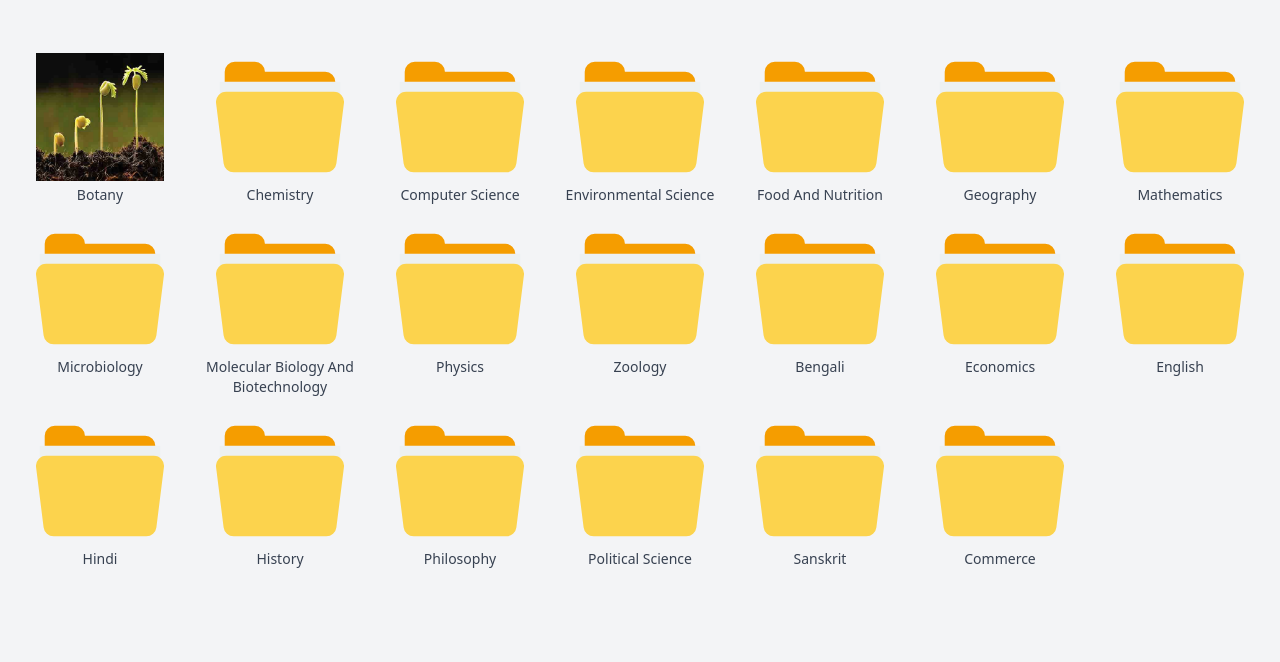
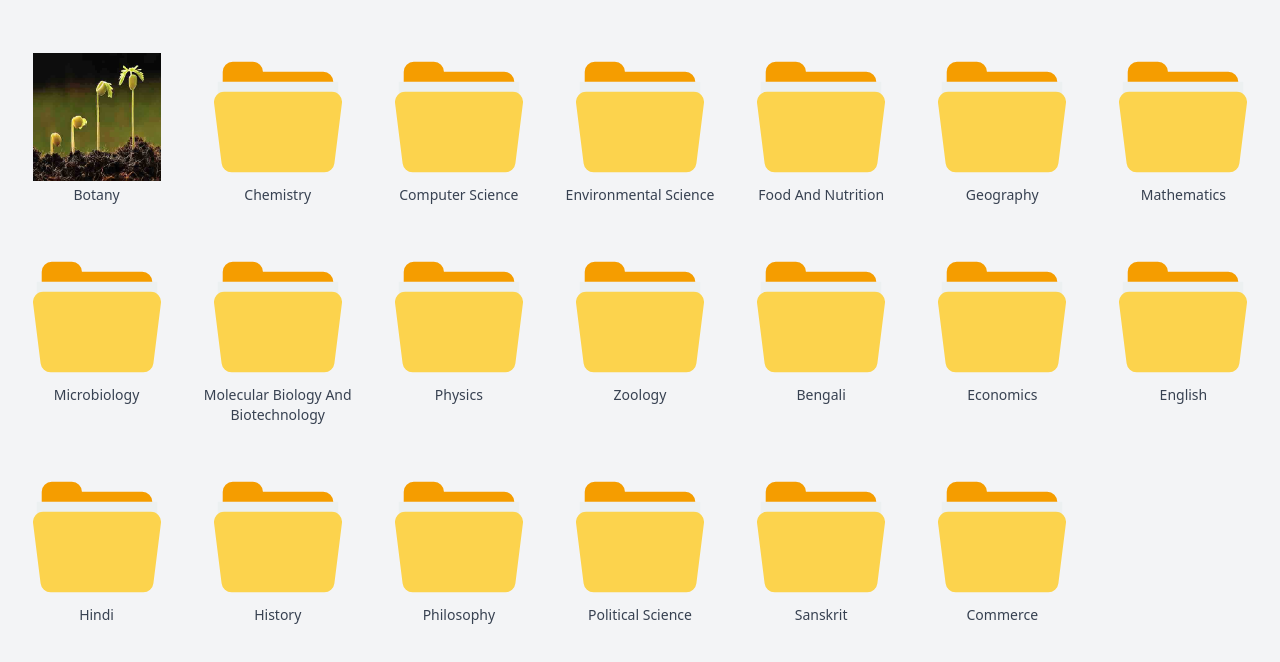
Before and after one commit to meghoshpritam/gallery-demo, a website: page src/index.html in a window 1280 px wide. Shown: the part 118-780 px from the top of the page. Drawn offline with Linux system fonts and the light colour scheme; files whose address does not match are found by name.

Commit message:
gap change

```diff
--- a/src/index.html
+++ b/src/index.html
@@ -63,7 +63,7 @@
 
     <!--  folder section start  -->
     <div
-      class="grid grid-cols-2 gap-8 duration-500 ease-in-out sm:gap-5 sm:grid-cols-3 md:grid-cols-4 lg:grid-cols-5 xl:grid-cols-7"
+      class="grid grid-cols-2 gap-8 duration-500 ease-in-out sm:gap-7 sm:gap-y-12 sm:grid-cols-3 md:grid-cols-4 lg:grid-cols-5 xl:grid-cols-7"
       data-section="folder-section">
       <div
         class="flex flex-col items-center text-gray-700 duration-500 ease-in-out cursor-pointer group"
```
Also changed, not shown: src/assets/style.min.css.
